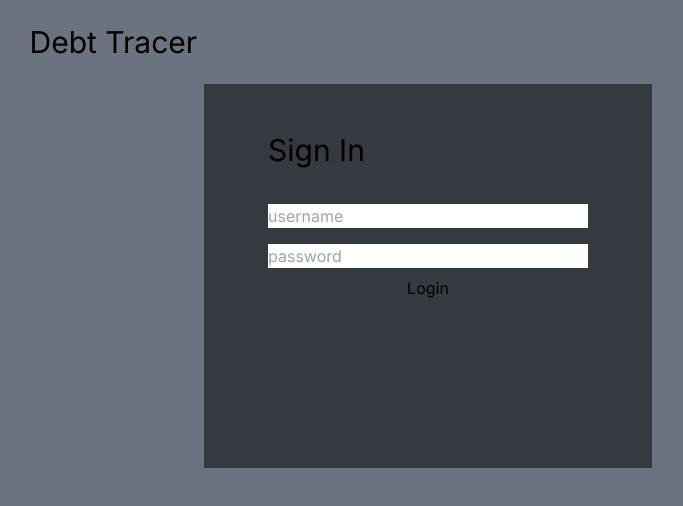
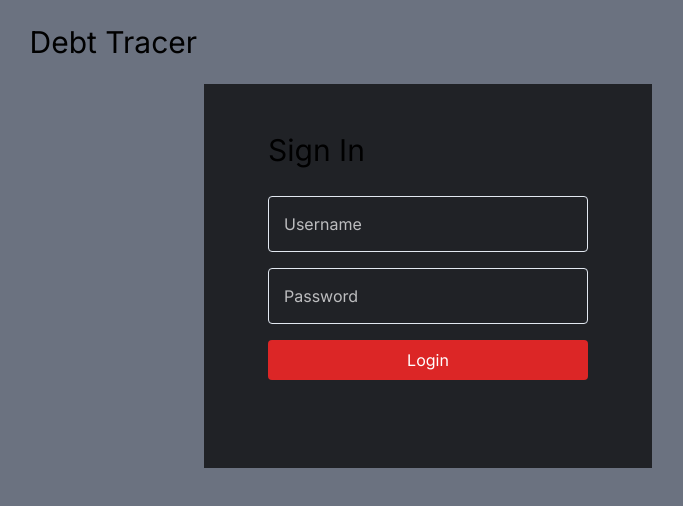
Before and after one commit to yujin97/debt-tracer-web, a Next.js app: page /login in a window 1280 px wide. Shown: the top 506 px of the page, without its empty margins (212-895 px from the left). Built offline with nearby package versions, Linux system fonts and the light colour scheme.

Commit message:
feat: style input on login page

```diff
--- /dev/null
+++ b/src/app/components/inputs/LabelledInput.tsx
@@ -0,0 +1,26 @@
+interface Props {
+  label: string;
+  id: string;
+  name: string;
+  type: "text" | "password";
+}
+
+export function LabelledInput({ label, id, type, name }: Props) {
+  return (
+    <div className="relative">
+      <input
+        className="peer relative z-10 w-full bg-transparent px-4 pb-2 pt-6 text-base focus:outline-none"
+        type={type}
+        name={name}
+        id={id}
+      />
+      <label
+        className="absolute left-4 right-4 top-4 text-white/70 peer-focus:top-2 peer-focus:text-xs"
+        htmlFor="username"
+      >
+        {label}
+      </label>
+      <div className="absolute bottom-0 left-0 right-0 top-0 -z-10 rounded border border-solid border-slate-200 bg-transparent" />
+    </div>
+  );
+}
--- a/src/app/login/page.tsx
+++ b/src/app/login/page.tsx
@@ -3,6 +3,7 @@
 import React from "react";
 import { useFormState, useFormStatus } from "react-dom";
 import { authenticate } from "./actions/authenticate";
+import { LabelledInput } from "../components/inputs/LabelledInput";
 
 export default function Login() {
   const [errorMessage, dispatch] = useFormState(authenticate, undefined);
@@ -13,20 +14,20 @@ export default function Login() {
       <header className="z-10 mx-auto my-0 min-w-[66%] max-w-screen-lg p-6 text-3xl">
         Debt Tracer
       </header>
-      <div className="relative z-10 mx-auto my-0 min-h-96 w-full max-w-md bg-black/50 px-16 py-12">
+      <div className="relative z-10 mx-auto my-0 min-h-96 w-full max-w-md bg-black/70 px-16 py-12">
         <h1 className="mb-7 text-3xl">Sign In</h1>
-        <form className="flex flex-col" action={dispatch}>
-          <input
-            className="my-2 text-black"
+        <form className="flex flex-col gap-4" action={dispatch}>
+          <LabelledInput
+            label="Username"
+            id="username"
+            name="username"
             type="text"
-            name="username"
-            placeholder="username"
           />
-          <input
-            className="my-2 text-black"
+          <LabelledInput
+            label="Password"
+            id="password"
+            name="password"
             type="password"
-            name="password"
-            placeholder="password"
           />
           {errorMessage && <div className="text-red-500">{errorMessage}</div>}
           <LoginButton />
@@ -46,7 +47,12 @@ function LoginButton() {
   };
 
   return (
-    <button aria-disabled={pending} type="submit" onClick={handleClick}>
+    <button
+      className="flex w-full items-center justify-center rounded bg-red-600 px-4 py-2 text-white"
+      aria-disabled={pending}
+      type="submit"
+      onClick={handleClick}
+    >
       Login
     </button>
   );
```
Also changed, not shown: .eslintrc.json.
